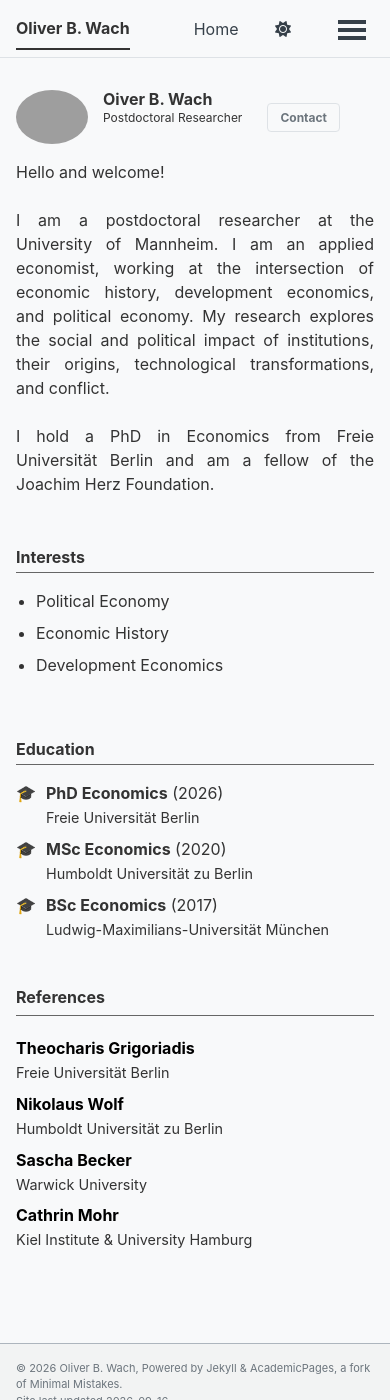
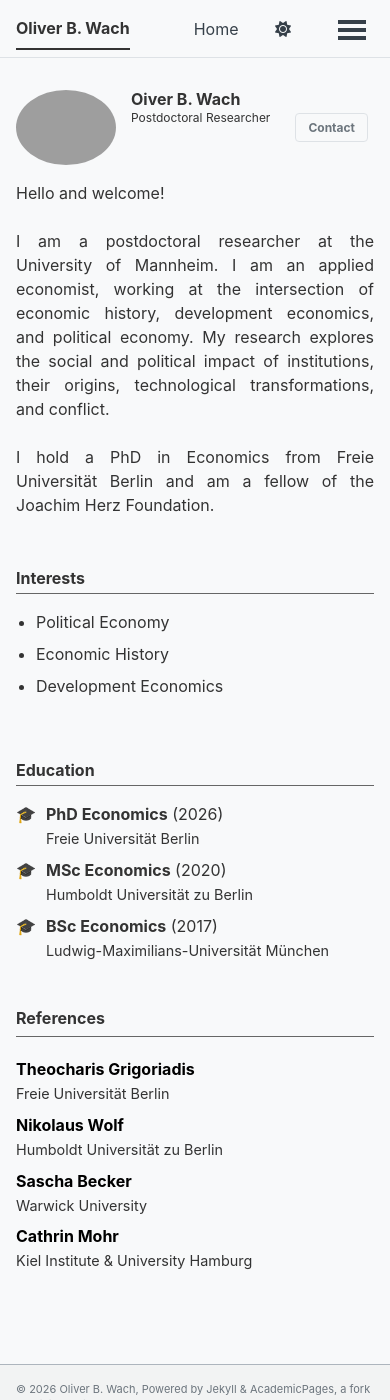
Before and after one commit to oliverwach/oliverwach.github.io, a Jekyll site: the page built from _pages/about.md, in a window 390 px wide and 1400 px high. Built offline with Jekyll 4.4.1, drawn with Linux system fonts in a browser that asks for light colours; a style sheet for code colours, icons or effects is not loaded.

Commit message:
update 31 august 6.0

```diff
--- a/_sass/layout/_sidebar.scss
+++ b/_sass/layout/_sidebar.scss
@@ -143,9 +143,16 @@
 .author__avatar {
   display: table-cell;
   vertical-align: top;
-  width: 72px;
-  // set width only, for non-square avatars
-  // height: 36px;
+  width: 32px;
+
+  // ===== NEW: Mobile-specific avatar size =====
+  @media screen and (max-width: 767px) {
+    width: 100px; // Adjust this value (e.g., 100px, 120px) to your preference
+    img {
+      max-width: 100px !important; // Match the width above
+    }
+  }
+  // ============================================
 
   @include breakpoint($large) {
     display: block;
```
